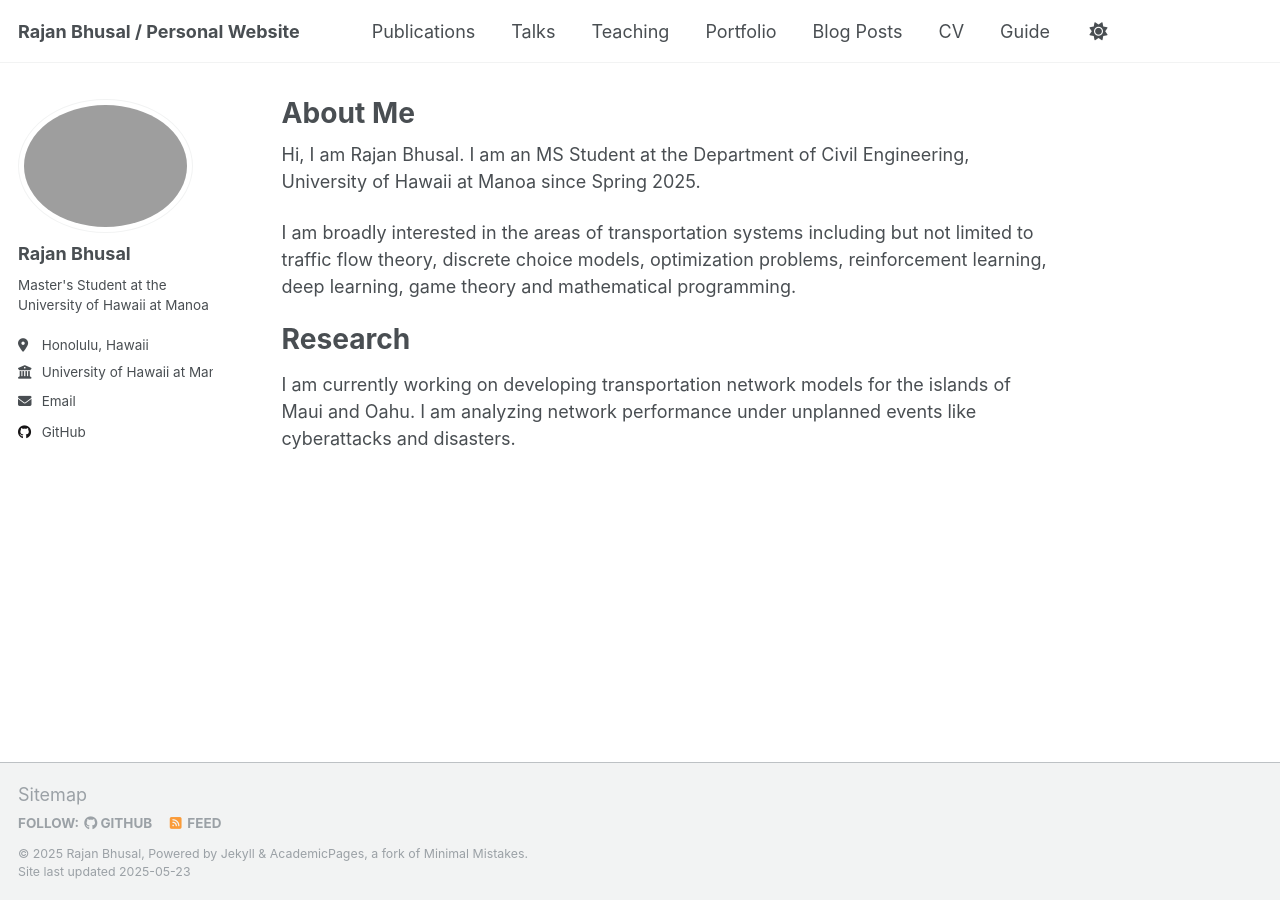
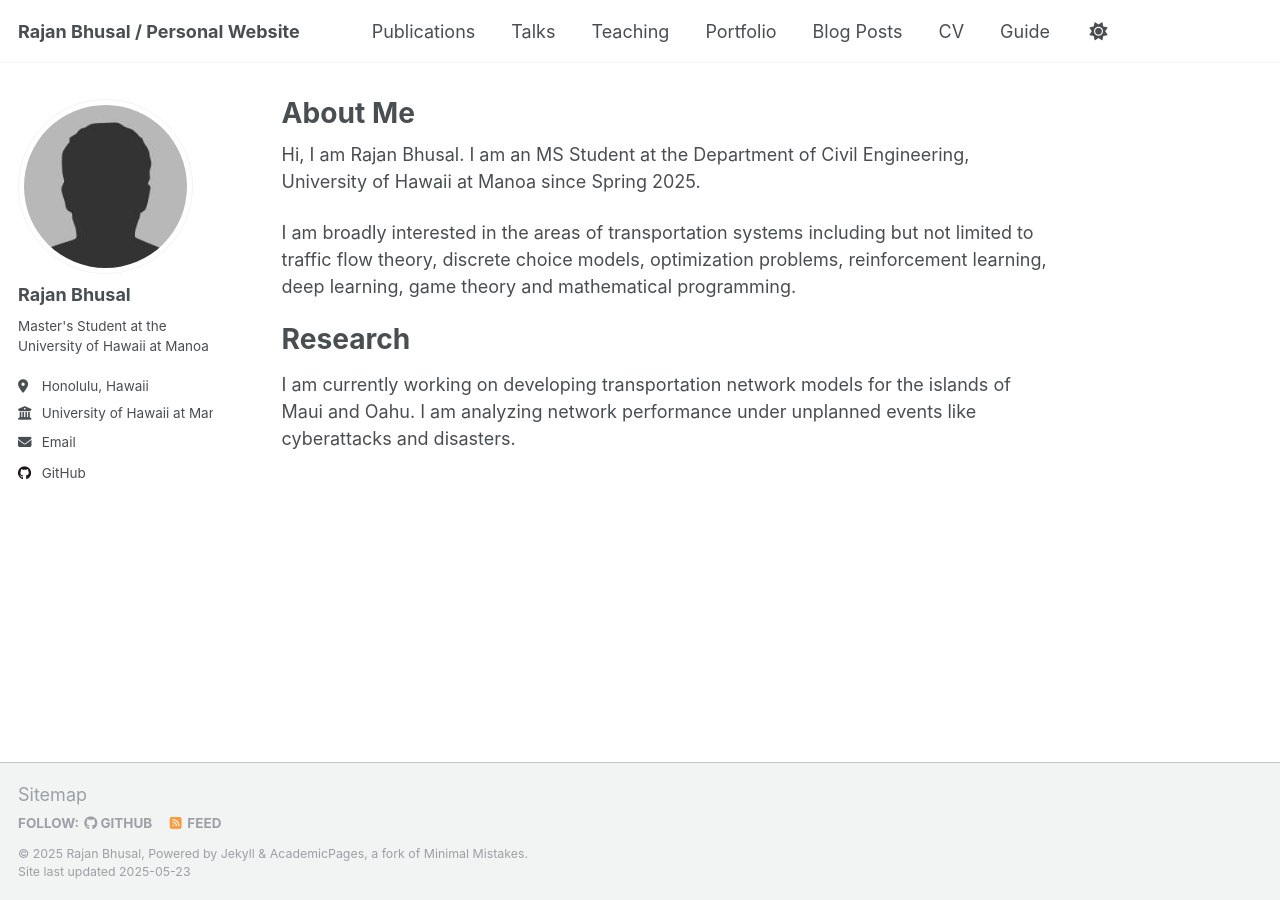
Before and after one commit to rajanbhusal/rajanbhusal.github.io, a Jekyll site: the page built from _pages/about.md, in a window 1280 px wide. Built offline with Jekyll 4.4.1, drawn with Linux system fonts in a browser that asks for light colours.

Commit message:
Update _config.yml

```diff
--- a/_config.yml
+++ b/_config.yml
@@ -22,7 +22,7 @@ repository               : ""
 #               Additional customization can be done by editing /_includes/author-profile.html
 author:
   # Biographic information
-  avatar : "rajan.jpg"
+  avatar : "bio-photo.jpg"
   name             : "Rajan Bhusal"
   pronouns         : # example: "she/her"
   bio              : "Master's Student at the University of Hawaii at Manoa"
```
